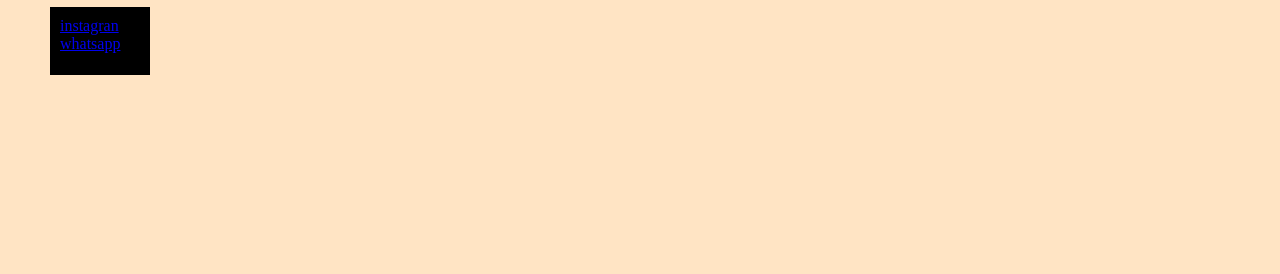
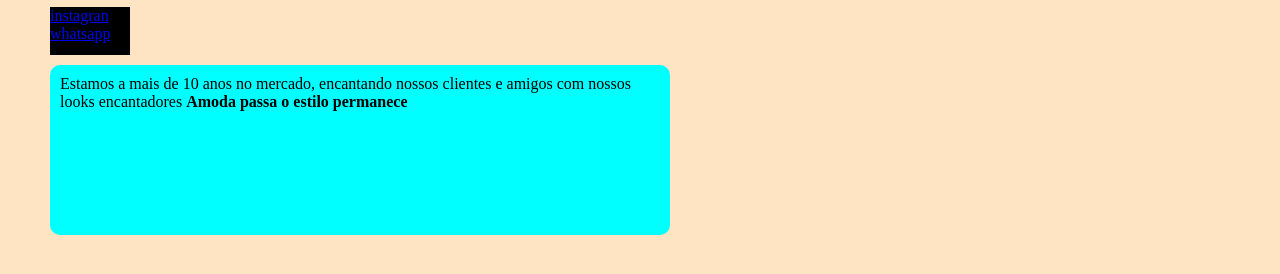
Before and after one commit to Gngac987/teste, a plain HTML site: page index.html in a window 1280 px wide. Shown: the part 110-384 px from the top of the page. Drawn offline with Linux system fonts and the light colour scheme.

Commit message:
com main

```diff
--- a/index.html
+++ b/index.html
@@ -12,10 +12,15 @@
 
 <h1>Anna store</h1>
 
+
         <section>
+
     <div><a href="https://instagram.com/annastore1905?igshid=OGQ5ZDc2ODk2ZA%3D%3D&utm_source=qr "> instagran</a></div>
     <div> <a href="https://api.whatsapp.com/send/?phone=558994236797&text&type=phone_number&app_absent=0">whatsapp</a></div>
     </section>
+    <main>Estamos a mais de 10 anos no mercado, encantando nossos clientes e amigos com nossos looks encantadores <strong>Amoda passa o estilo permanece
+
+    </strong></main>
 
 
 
--- a/style.css
+++ b/style.css
@@ -7,5 +7,8 @@ h1{color: gold; background-color: black;margin: 10px;border: 10px;
 padding-top: 10px;padding-right: 10px;padding-left: 10px;padding-bottom: 10px;}
 
 section{
-    height: 48px;width: 80px; margin: 10px; padding: 10px; background-color: black;
+   height: 48px;width: 80px; margin: 10px;background: black;
 }
+main{
+color: black; background-color: aqua; border-radius: 10px;
+margin: 10px; width: 50%; height: 150px;padding: 10px;
```
